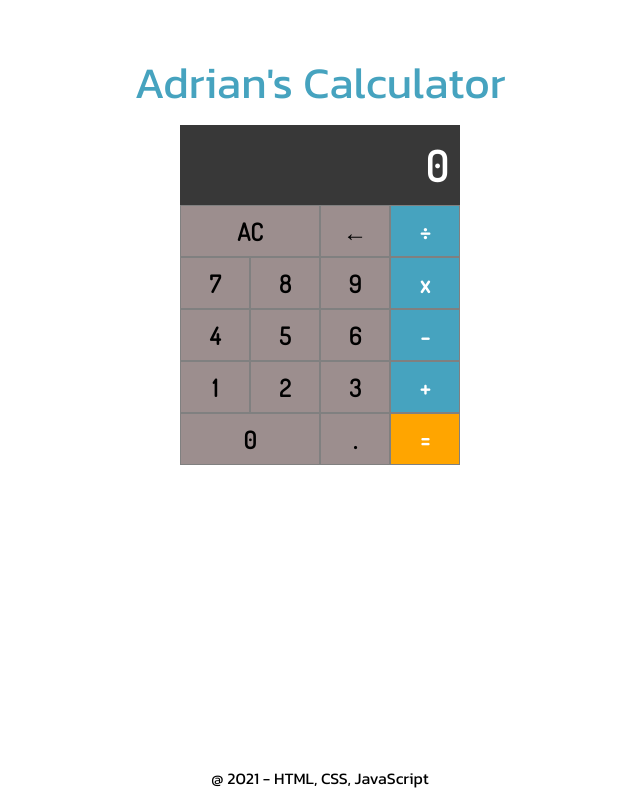
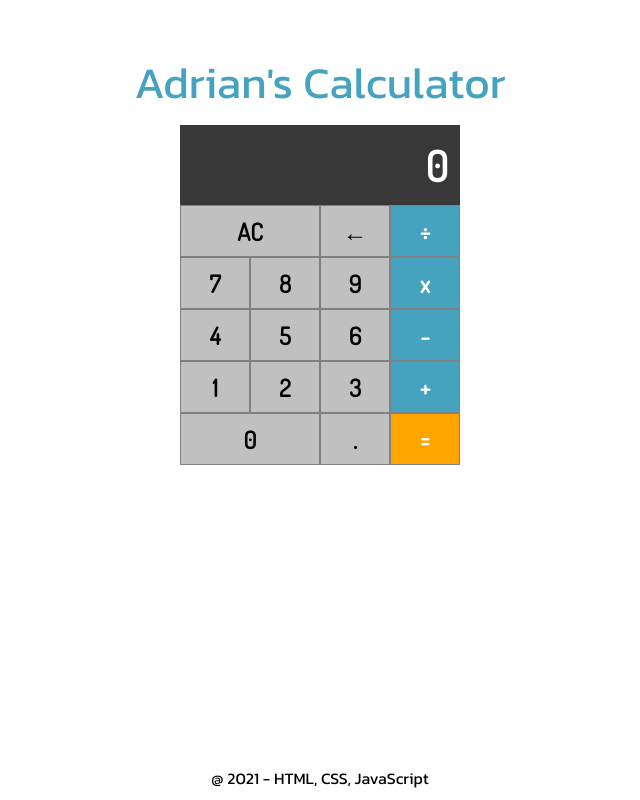
Before and after one commit to Adriantutuianu/Calculator-app-JavaScript, a plain HTML site: page index.html in a window 1280 px wide. Shown: the whole page, without its empty margins (320-960 px from the left). Drawn offline with Linux system fonts and the light colour scheme.

Commit message:
fixed number background

```diff
--- a/style.css
+++ b/style.css
@@ -85,6 +85,7 @@ footer {
   font-size: 24px;
   border: 1px solid grey;
   user-select: none;
+  background-color: var(--light-grey);
 }
 
 .content div:hover {
```
